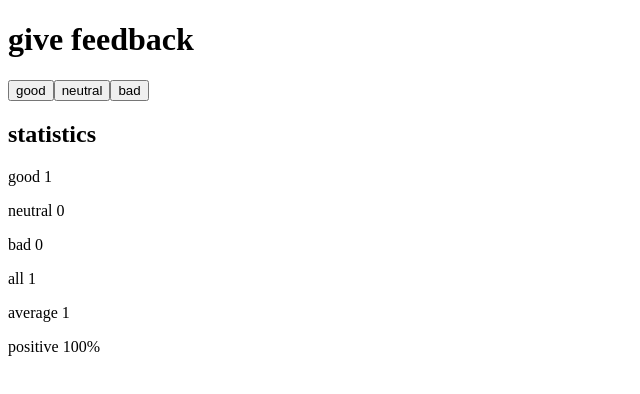
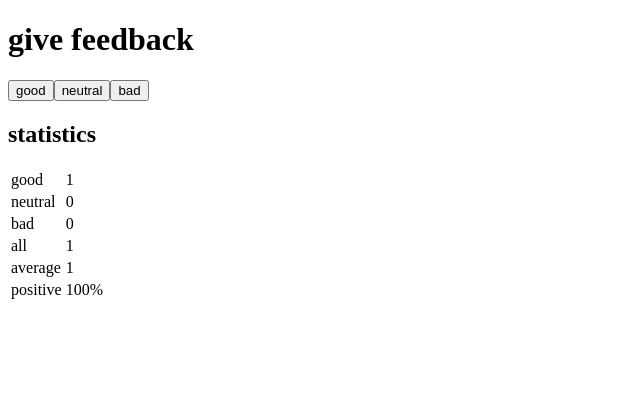
Before and after one commit to HeljaeRaeisaenen/Fullstack-2022, a React (Create React App) app in the folder osa1/unicafe/: page / in a window 1280 px wide. Both pictures are taken after a click on the button "good". Shown: the top 394 px of the page, without its empty margins (0-640 px from the left). Built offline with nearby package versions, Linux system fonts and the light colour scheme.

Commit message:
unicafe step5

```diff
--- a/osa1/unicafe/src/App.js
+++ b/osa1/unicafe/src/App.js
@@ -29,28 +29,36 @@ const Button = ({text, handleClick}) => {
 const Statistics = ({good, neutral, bad, total}) => {
   if (total === 0) return <p>no feedback given</p>
   return(
-  <>
+  <div>
     <h2>statistics</h2>
-    <p>good {good}</p>
-    <p>neutral {neutral}</p>
-    <p>bad {bad}</p>
-    <p>all {total}</p>
-    <p>
-      <AverageClicks good={good} bad={bad} total={total}/>
-    </p>
-    <p>
-      <PositiveClicks good={good} total={total}/>
-    </p>
-  </>
+    <table>
+      <tbody>
+        <StatisticLine text="good" value={good}/>
+        <StatisticLine text="neutral" value={neutral}/>
+        <StatisticLine text="bad" value={bad}/>
+        <StatisticLine text="all" value={total}/>
+        <StatisticLine text="average" value={
+          <AverageClicks good={good} bad={bad} total={total}/>
+        }/>
+        <StatisticLine text="positive" value={
+          <PositiveClicks good={good} total={total}/>
+        }/>
+      </tbody>
+    </table>
+  </div>
   )
 }
 
+const StatisticLine = ({text, value}) => {
+  return <tr><td>{text}</td><td>{value}</td></tr>
+}
+
 const AverageClicks = ({good, bad, total}) => {
-  return `average ${((good + (0-bad)) / total)}`
+  return ((good + (0-bad)) / total)
 }
 
 const PositiveClicks = ({good, total}) => {
-  return `positive ${(good / total)*100}%`
+  return `${(good / total)*100}%`
 }
 
 export default App
```
Also changed, not shown: osa1/unicafe/src/App.css (+0 -18 lines).
